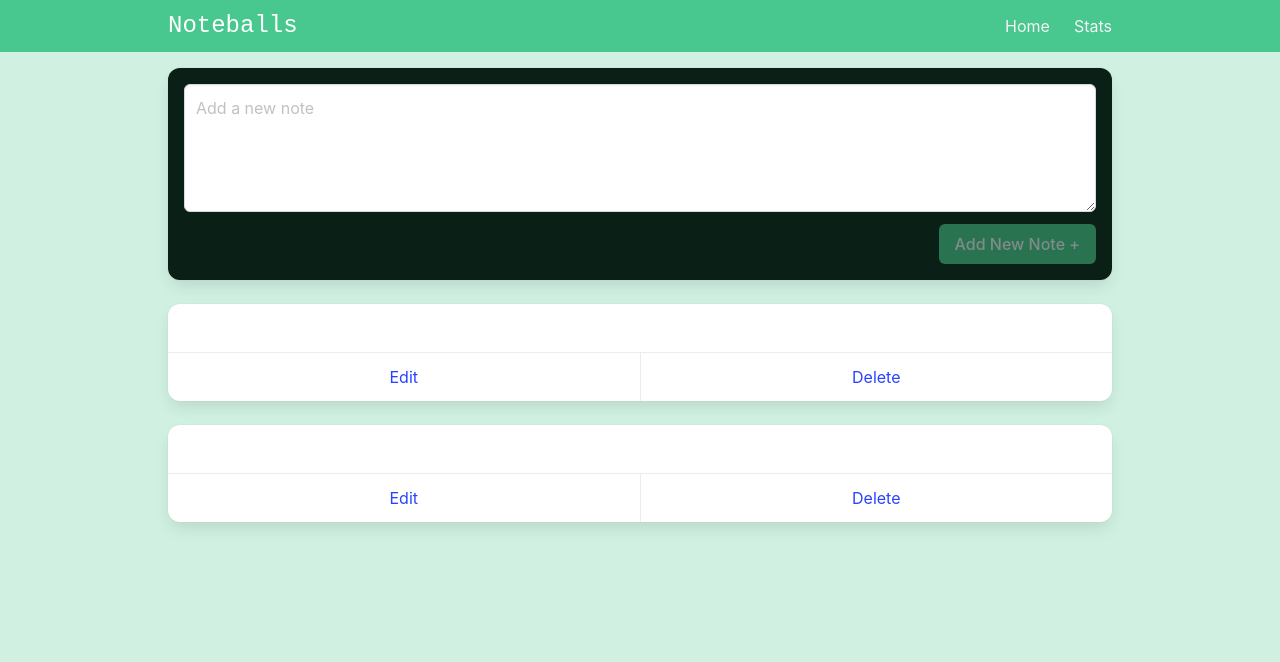
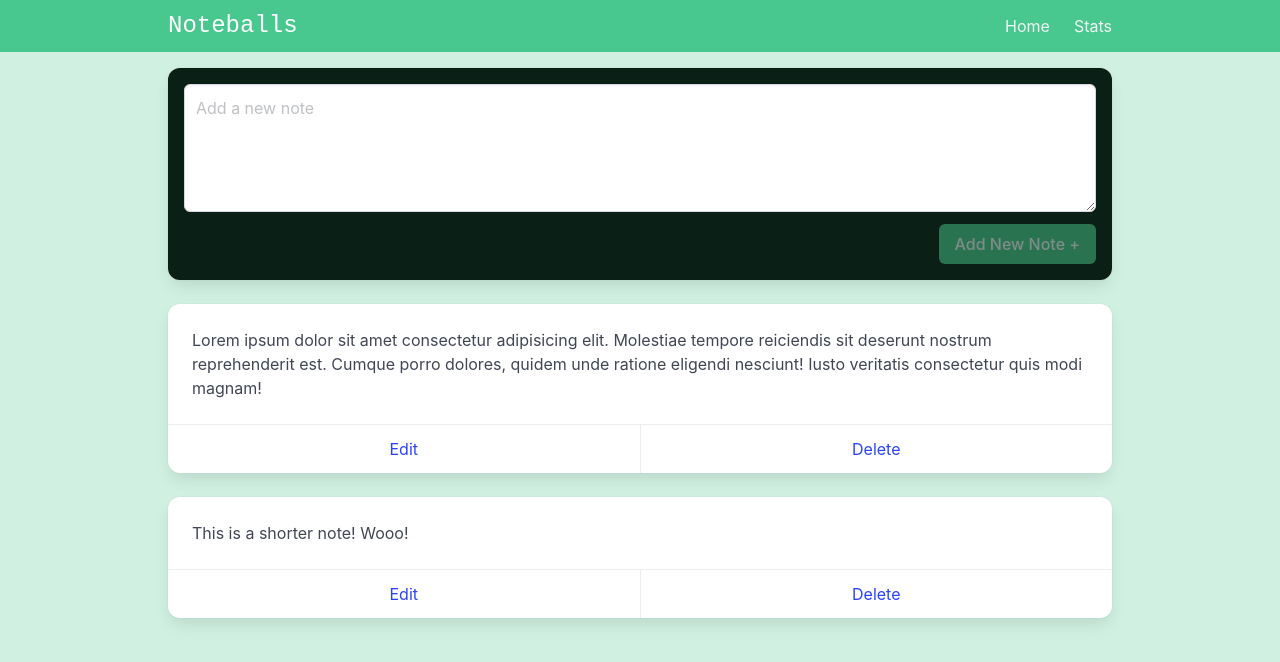
Before and after one commit to multiplai-tech/noteballs, a Vue app: page / in a window 1280 px wide. Shown: the top 662 px of the page. Built offline with nearby package versions, Linux system fonts and the light colour scheme.

Commit message:
chore: added props - note

```diff
--- a/src/components/Notes/note.vue
+++ b/src/components/Notes/Note.vue
@@ -1,10 +1,11 @@
 <template>
 	<div
+		:key="props.note.id"
 	 	class="card"
 	>
 		<div class="card-content">
 			<div class="content">
-				<!-- {{ note.content }} -->
+				{{ props.note.content }}
 			</div>
 		</div>
 		<footer class="card-footer">
@@ -13,3 +14,12 @@
 		</footer>
 	</div>
 </template>
+
+<script setup>
+const props = defineProps({
+	note: {
+		type: Object,
+		required: true
+	}
+})
+</script>
--- a/src/views/ViewNotes.vue
+++ b/src/views/ViewNotes.vue
@@ -18,6 +18,7 @@
 	<Note
 		v-for="note in notes"
 		:key="note.id"
+		:note="note"
 	/>
 </div>
 </template>
@@ -28,7 +29,7 @@ import { ref } from 'vue'
 import { v4 as uuidv4 } from 'uuid';
 
 // COMPONENTS
-import Note from '@/components/Notes/note.vue'
+import Note from '@/components/Notes/Note.vue'
 
 const newNote = ref('')
 const newNoteRef = ref(null)
```
